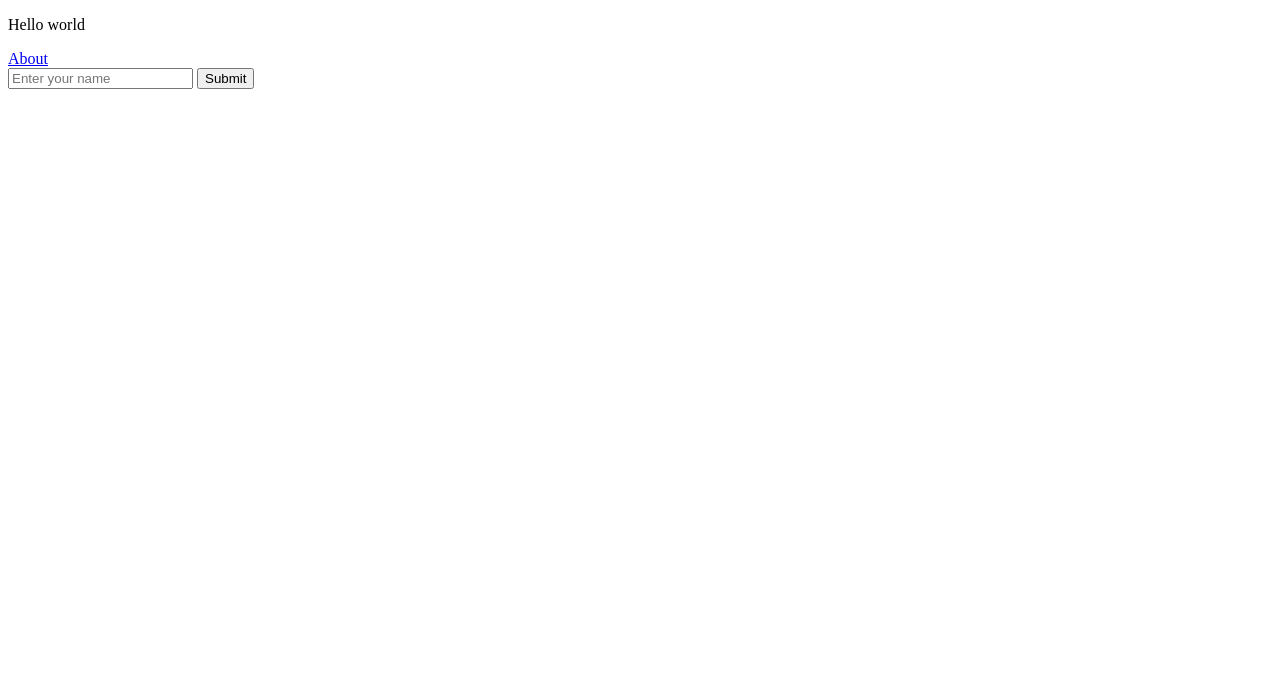
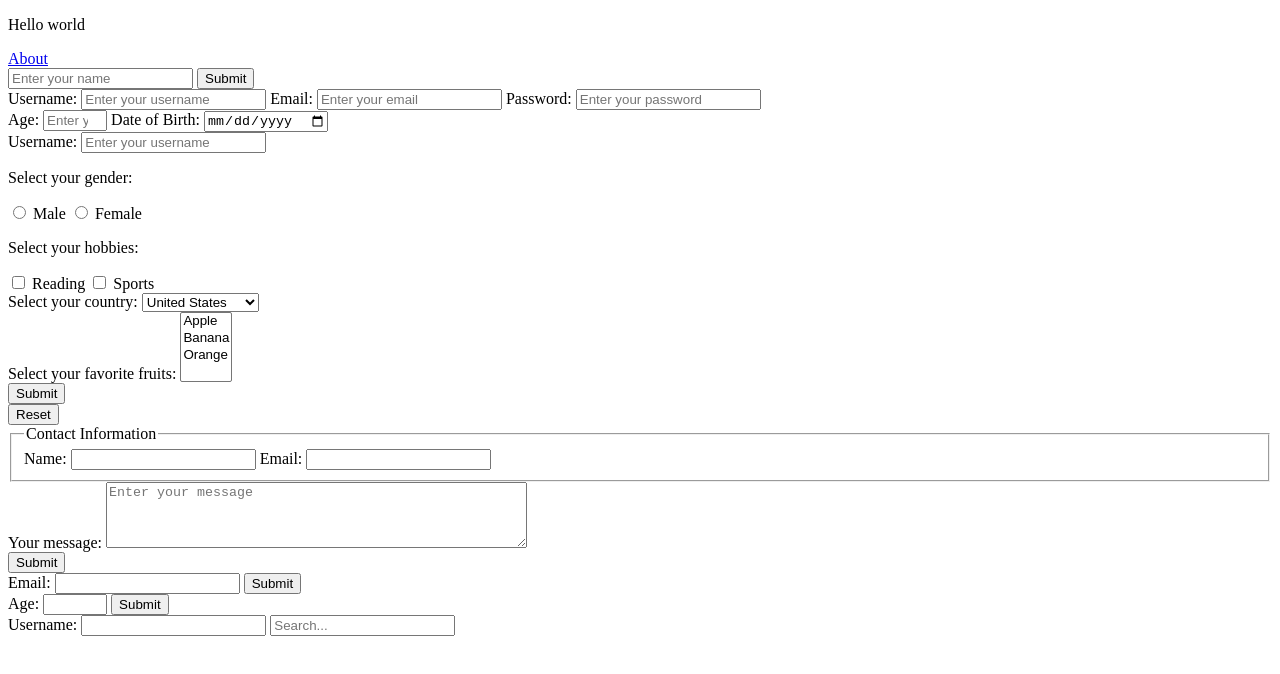
Before and after one commit to IsaiSG1/WebDevEssentialsNotes, a plain HTML site: page index.html in a window 1280 px wide. Drawn offline with Linux system fonts and the light colour scheme.

Commit message:
went through forms examples

```diff
--- a/index.html
+++ b/index.html
@@ -12,5 +12,95 @@
     <input type="text" name="username" placeholder="Enter your name">
     <button type="submit">Submit</button>
   </form>
+  <form>
+    <label for="username">Username:</label>
+    <input type="text" id="username" name="username" placeholder="Enter your username">
+
+    <label for="email">Email:</label>
+    <input type="email" id="email" name="email" placeholder="Enter your email">
+
+    <label for="password">Password:</label>
+    <input type="password" id="password" name="password" placeholder="Enter your password">
+  </form>
+  <form>
+    <label for="age">Age:</label>
+    <input type="number" id="age" name="age" min="18" max="100" placeholder="Enter your age">
+
+    <label for="dob">Date of Birth:</label>
+    <input type="date" id="dob" name="dob">
+  </form>
+  <form>
+    <label for="username">Username:</label>
+    <input type="text" id="username" name="username" placeholder="Enter your username">
+  </form>
+  <form>
+    <p>Select your gender:</p>
+    <input type="radio" id="male" name="gender" value="male">
+    <label for="male">Male</label>
+
+    <input type="radio" id="female" name="gender" value="female">
+    <label for="female">Female</label>
+  </form>
+  <form>
+    <p>Select your hobbies:</p>
+    <input type="checkbox" id="reading" name="hobbies" value="reading">
+    <label for="reading">Reading</label>
+
+    <input type="checkbox" id="sports" name="hobbies" value="sports">
+    <label for="sports">Sports</label>
+  </form>
+  <form>
+    <label for="country">Select your country:</label>
+    <select id="country" name="country">
+      <option value="usa">United States</option>
+      <option value="canada">Canada</option>
+      <option value="uk">United Kingdom</option>
+    </select>
+  </form>
+  <form>
+    <label for="fruits">Select your favorite fruits:</label>
+    <select id="fruits" name="fruits" multiple>
+      <option value="apple">Apple</option>
+      <option value="banana">Banana</option>
+      <option value="orange">Orange</option>
+    </select>
+  </form>
+  <form>
+    <input type="submit" value="Submit">
+  </form>
+  <form>
+    <input type="reset" value="Reset">
+  </form>
+  <form>
+    <fieldset>
+      <legend>Contact Information</legend>
+      <label for="name">Name:</label>
+      <input type="text" id="name" name="name">
+
+      <label for="email">Email:</label>
+      <input type="email" id="email" name="email">
+    </fieldset>
+  </form>
+  <form>
+    <label for="message">Your message:</label>
+    <textarea id="message" name="message" rows="4" cols="50" placeholder="Enter your message"></textarea>
+  </form>
+  <form>
+    <input type="hidden" name="user_id" value="12345">
+    <input type="submit" value="Submit">
+  </form>
+  <form>
+    <label for="email">Email:</label>
+    <input type="email" id="email" name="email" required>
+    <input type="submit" value="Submit">
+  </form>
+  <form>
+    <label for="age">Age:</label>
+    <input type="number" id="age" name="age" min="18" max="100" title="Age must be between 18 and 100">
+    <input type="submit" value="Submit">
+  </form>
+  <label for="username">Username:</label>
+<input type="text" id="username" name="username">
+<input type="text" aria-label="Search" placeholder="Search...">
 </body>
 </html>
```
